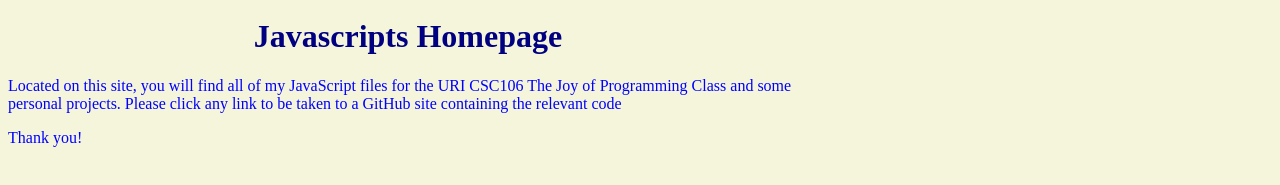
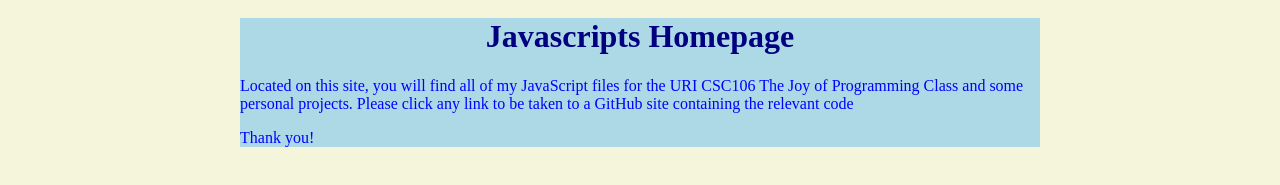
Before and after one commit to JacDauph/JacDauph.github.io, a plain HTML site: page testsites/javascripts_test.html in a window 1280 px wide. Shown: the part 275-460 px from the top of the page. Drawn offline with Linux system fonts and the light colour scheme.

Commit message:
Update javascripts_test.html

```diff
--- a/testsites/javascripts_test.html
+++ b/testsites/javascripts_test.html
@@ -30,13 +30,15 @@
         </td>
       </tr>
     </table> </center>
-    <h1>Javascripts Homepage</h1>
+    <div id="main-body">
+      <h1>Javascripts Homepage</h1>
 
-    <p>Located on this site, you will find all of my JavaScript files for the
+      <p>Located on this site, you will find all of my JavaScript files for the
       URI CSC106 The Joy of Programming Class and some personal projects.
       Please click any link to be taken to a GitHub site containing the relevant code</p>
 
-    <p>Thank you!</p>
+      <p>Thank you!</p>
+    </div>
 
   </body>
 </html>
```
